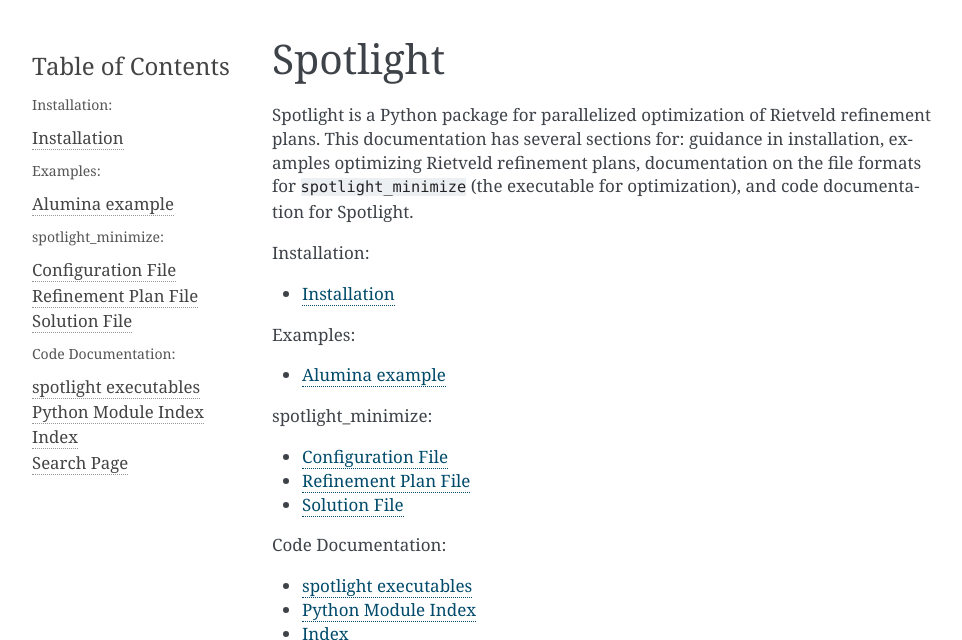
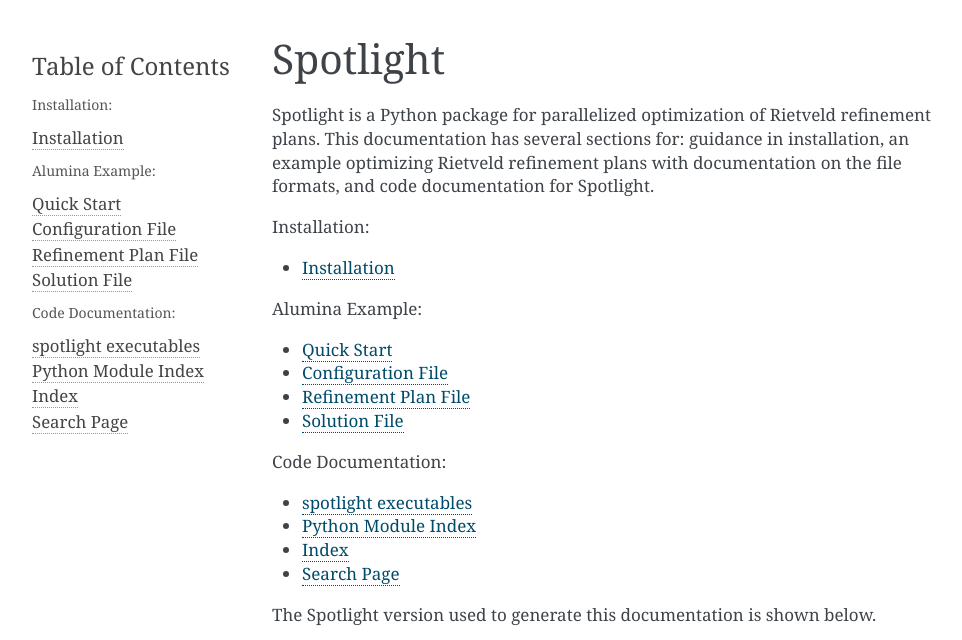
Before and after one commit to lanl/spotlight, a Sphinx documentation site: the page built from docs/index.rst, in a window 1280 px wide, cut to the strip 0-640 px from the top of the page. Shown: the whole strip, without its empty margins (148-1110 px from the left). Built offline with Sphinx 7.4.7, drawn with Linux system fonts in a browser that asks for light colours; pages that are not in the unit, such as notebooks, are missing from menus.

Commit message:
Organize example.

```diff
--- a/docs/example_alumina.rst
+++ b/docs/example_alumina.rst
@@ -1,5 +1,5 @@
-Alumina example
-===============
+Quick Start
+===========
 
 This is a quick start example on analyzing an alumina (Al\ :subscript:`2`\ O\ :subscript:`3`) dataset.
 The example is contained within the ``examples/alumina`` directory of this repository.
--- a/docs/index.rst
+++ b/docs/index.rst
@@ -2,7 +2,7 @@
 =========
 
 Spotlight is a Python package for parallelized optimization of Rietveld refinement plans.
-This documentation has several sections for: guidance in installation, examples optimizing Rietveld refinement plans, documentation on the file formats for ``spotlight_minimize`` (the executable for optimization), and code documentation for Spotlight.
+This documentation has several sections for: guidance in installation, an example optimizing Rietveld refinement plans with documentation on the file formats, and code documentation for Spotlight.
 
 .. toctree::
     :caption: Installation:
@@ -11,18 +11,13 @@
     installation
 
 .. toctree::
-    :caption: Examples:
+    :caption: Alumina Example:
     :maxdepth: 1
 
     example_alumina
-
-.. toctree::
-    :caption: spotlight_minimize:
-    :maxdepth: 1
-
-    file_format_configuration
-    file_format_refinement_plan
-    file_format_solution
+    example_alumina_configuration
+    example_alumina_refinement_plan
+    example_alumina_solution
 
 .. toctree::
     :caption: Code Documentation:
```
Also changed, not shown: docs/example_alumina_configuration.rst (renamed from docs/file_format_configuration.rst), docs/example_alumina_refinement_plan.rst (renamed from docs/file_format_refinement_plan.rst), docs/example_alumina_solution.rst (renamed from docs/file_format_solution.rst).
